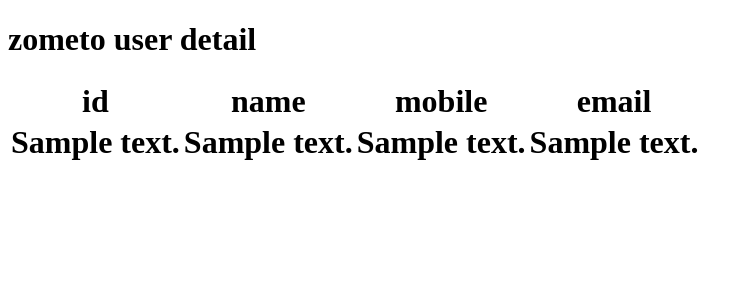
After one commit to Divyang01/Flask-Web, a Flask app: template templates/userdetail.html in a window 1280 px wide. The commit adds this page. Shown: the top 300 px of the page, without its empty margins (0-751 px from the left). Run offline with Flask 2, Linux system fonts and the light colour scheme; the template is opened without the code that fills it: most values are stand-ins (such as "Sample title", 1, 10 or a date in 2020).

```diff
--- a/application.py
+++ b/application.py
@@ -1,6 +1,7 @@
 from flask import Flask, render_template, request, session
 from flask_session import Session
-
+from sqlwork import main
+from flask import jsonify
 import datetime
 
 app = Flask(__name__)
@@ -41,3 +42,23 @@ def hello():
 @app.route("/<string:name>")
 def hi(name):
 	return f"Hello,{name}!"
+
+
+@app.route("/userdetail")
+def userdetail():
+	detail = main()
+	return render_template("userdetail.html",detail=detail)
+
+@app.route("/api/userdetail")
+def userapi():
+	list = []
+
+	for i,j,k,l in main():
+		thisdict =	{}
+		thisdict["id"] = i
+		thisdict["name"] = j
+		thisdict["mobile"] = k
+		thisdict["email"] = l
+		list.append(thisdict)
+
+	return jsonify({"zometo_user_data":list})
--- a/templates/hello.html
+++ b/templates/hello.html
@@ -1,4 +1,4 @@
-
+{% extends "layout.html" %}
 {% block heading %}
 	post-get method
 </br>
--- a/templates/index.html
+++ b/templates/index.html
@@ -29,4 +29,6 @@
 		<button>Submit</button>
 	</form>
 
+	<a href="{{url_for('userdetail')}}">Go to Zometo user detail</a>
+
 {% endblock %}
--- /dev/null
+++ b/templates/userdetail.html
@@ -0,0 +1,26 @@
+{% extends "layout.html" %}
+
+{% block heading %}
+  zometo user detail
+{% endblock %}
+
+{% block body %}
+  <table>
+  	<tr>
+  		<th>id</th>
+  		<th>name</th>
+  		<th>mobile</th>
+  		<th>email</th>
+  	</tr>
+  	{% for i,j,k,m in detail %}
+  	<tr>
+  		<td>{{ i }}</td>
+  		<td>{{ j }}</td>
+  		<td>{{ k }}</td>
+  		<td>{{ m }}</td>
+  	</tr>
+  	{% endfor %}
+  </table>
+
+
+{% endblock %}
```
Also changed, not shown: index.html (added, +10 -0 lines), sqlwork.py (added, +16 -0 lines), 1 other file.
